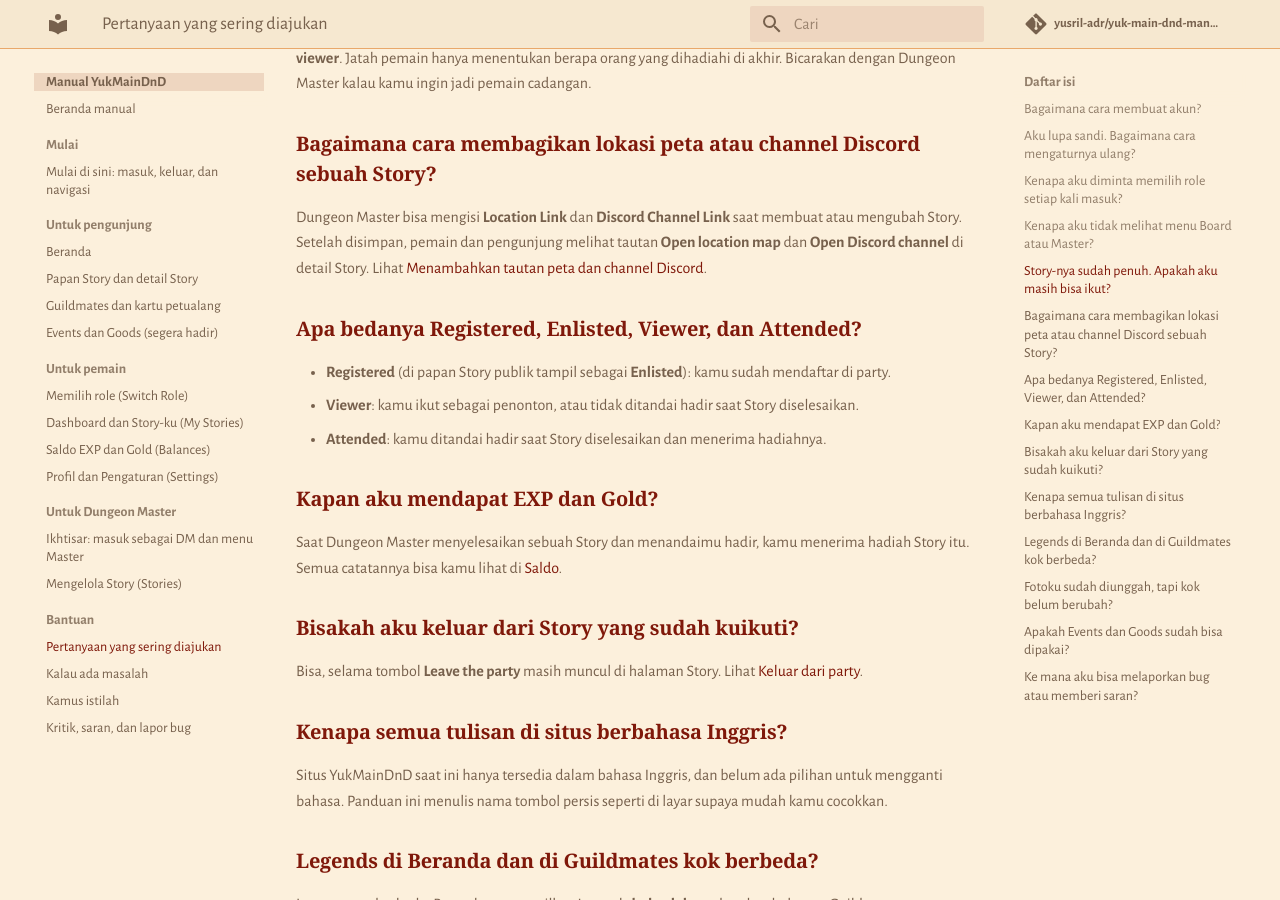
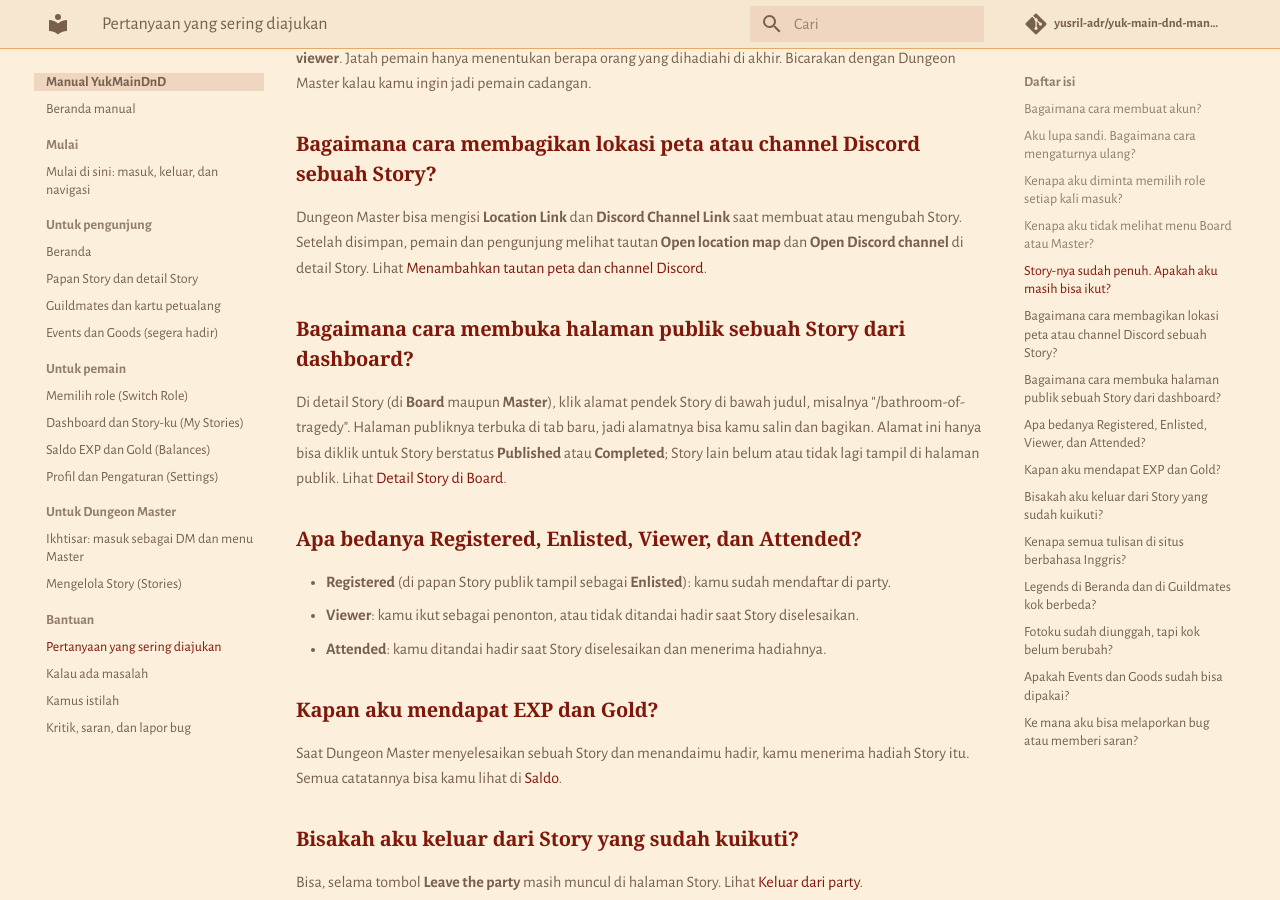
Before and after one commit to yusril-adr/yuk-main-dnd-manual, an MkDocs documentation site: the page built from docs/faq.md, in a window 1280 px wide and 900 px high, scrolled down 749 px. Built offline with MkDocs 1.6.1 and Material for MkDocs 9.7.7, drawn with Linux system fonts in a browser that asks for light colours; some web fonts are replaced; comment, search, counter and statistics services are not loaded.

```diff
--- a/docs/faq.md
+++ b/docs/faq.md
@@ -23,6 +23,10 @@ Bisa. Saat semua jatah pemain terisi, kamu tetap bisa bergabung sebagai penonton
 ### Bagaimana cara membagikan lokasi peta atau channel Discord sebuah Story?
 
 Dungeon Master bisa mengisi **Location Link** dan **Discord Channel Link** saat membuat atau mengubah Story. Setelah disimpan, pemain dan pengunjung melihat tautan **Open location map** dan **Open Discord channel** di detail Story. Lihat [Menambahkan tautan peta dan channel Discord](dungeon-master/story.md#menambahkan-tautan-peta-dan-channel-discord).
+
+### Bagaimana cara membuka halaman publik sebuah Story dari dashboard?
+
+Di detail Story (di **Board** maupun **Master**), klik alamat pendek Story di bawah judul, misalnya "/bathroom-of-tragedy". Halaman publiknya terbuka di tab baru, jadi alamatnya bisa kamu salin dan bagikan. Alamat ini hanya bisa diklik untuk Story berstatus **Published** atau **Completed**; Story lain belum atau tidak lagi tampil di halaman publik. Lihat [Detail Story di Board](pemain/dashboard.md#detail-story-di-board-story-detail).
 
 ### Apa bedanya Registered, Enlisted, Viewer, dan Attended?
 
```
Also changed, not shown: docs/dungeon-master/story.md (+3 -1 lines), docs/pemain/dashboard.md (+1 -1 lines).
